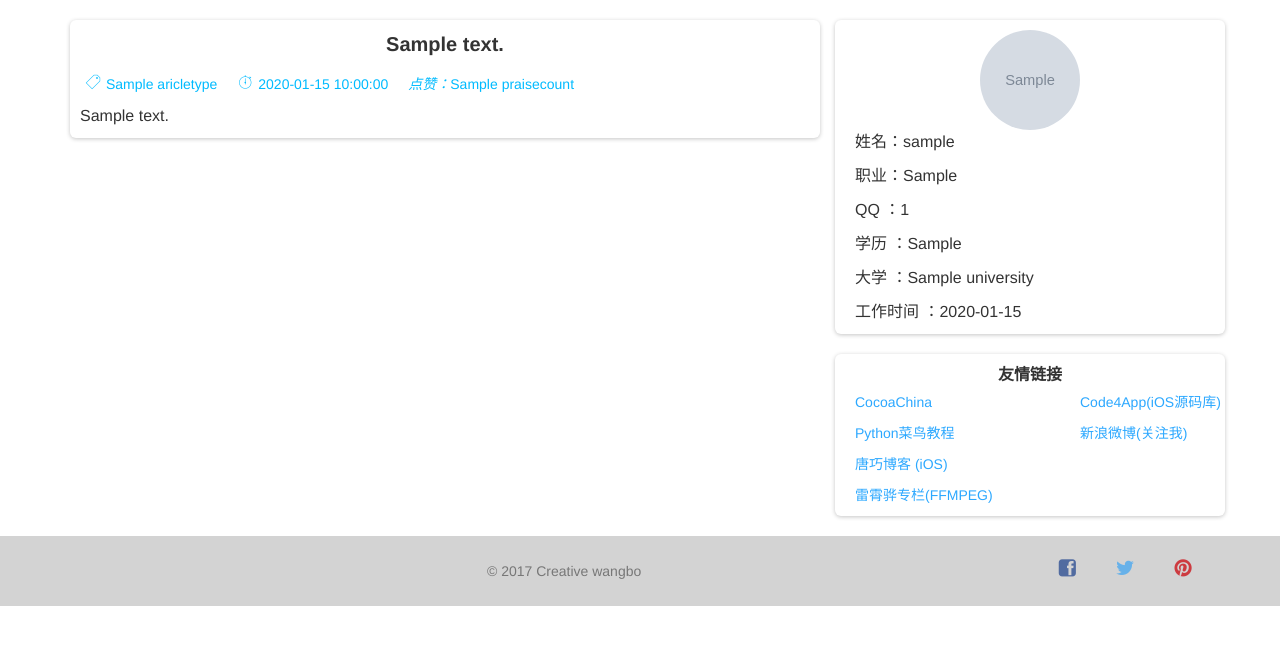
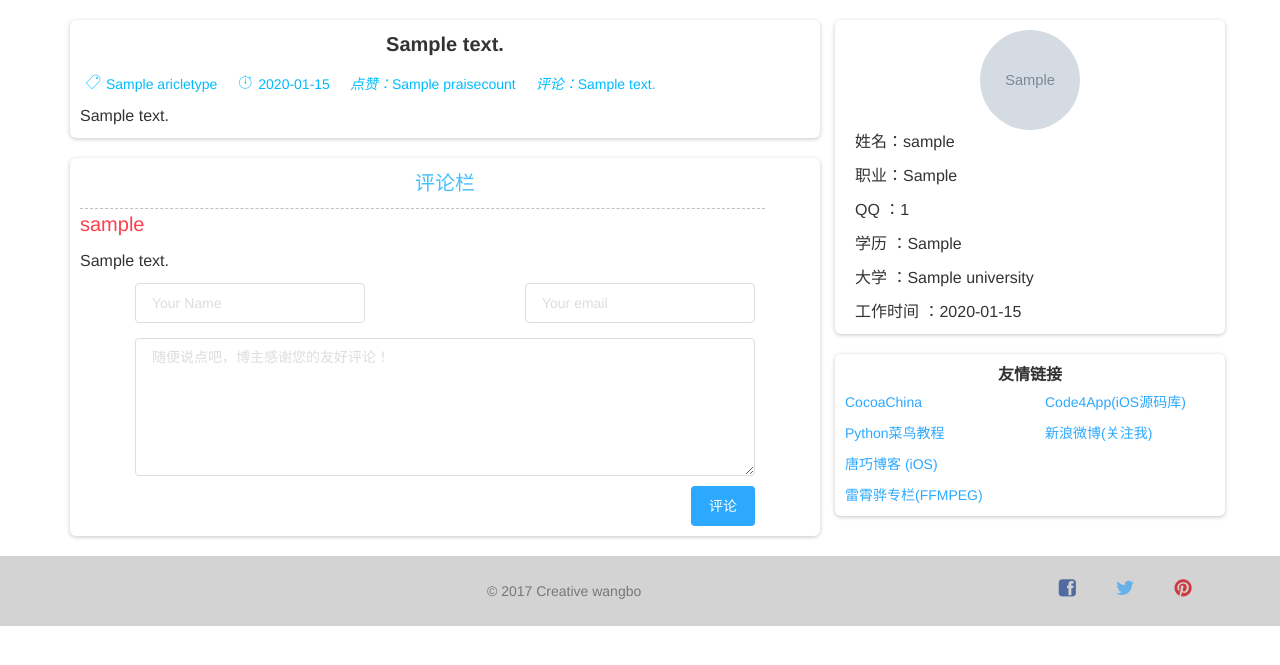
Before and after one commit to laughingwb/Myblog, a Django app: template templates/aricledetail.html in a window 1280 px wide. Shown: the part 81-746 px from the top of the page. Run offline with Django 3.2, Linux system fonts and the light colour scheme; the template is opened without the code that fills it: most values are stand-ins (such as "Sample title", 1, 10 or a date in 2020); grey boxes marked "Sample" are stand-in pictures; some libraries are stand-ins or nearby versions.

Commit message:
提交代码
提交代码

```diff
--- a/mylife/admin.py
+++ b/mylife/admin.py
@@ -1,7 +1,7 @@
 from django.contrib import admin
-from .models import Lifenote,Aricletype,Comment
+from .models import Lifenote,Aricletype,CommentAricle
 # Register your models here.
 
 admin.site.register(Lifenote)
 admin.site.register(Aricletype)
-admin.site.register(Comment)
+admin.site.register(CommentAricle)
--- a/templates/aricledetail.html
+++ b/templates/aricledetail.html
@@ -8,8 +8,9 @@
             <div class="collapse navbar-collapse" style="margin-top: 10px">
                 <ul class="nav navbar-nav" style="font-size: 14px;color: #00bbff">
                     <li><i style="font-size: 16px;margin-right: 5px" class="pe-7s-ticket"></i>{{ aricledetail.aricletype }}</li>
-                    <li style="margin-left: 20px"><i style="font-size: 16px;margin-right: 5px" class="pe-7s-stopwatch"></i>{{ aricledetail.created_on|date:"Y-m-d H:i:s"  }}</li>
+                    <li style="margin-left: 20px"><i style="font-size: 16px;margin-right: 5px" class="pe-7s-stopwatch"></i>{{ aricledetail.created_on|date:"Y-m-d"  }}</li>
                     <li style="margin-left: 20px"><i style="font-size: 14px" >点赞：</i>{{ aricledetail.praisecount }}</li>
+                    <li style="margin-left: 20px"><i style="font-size: 14px" >评论：</i>{{ commentmun }}</li>
                 </ul>
             </div>
             <div class="row">
@@ -19,4 +20,37 @@
             </div>
         </div>
      </div>
+     <div class="card">
+        <div class="card-block">
+            <div class="row"><p style="font-size: 20px;margin-top: 10px;color: #45c0fd" class="text-center">评论栏</p></div>
+            {% for list in commentlist %}
+                <div class="row">
+                    <div class="col-md-11" style="margin-left: 10px;">
+                        <div style="border-top:1px dashed #c0c0c0;">
+                            <p style="font-size: 20px;color: #FB404B">{{ list.user_name }}</p>
+                            <p style="font-size: 16px">{{ list.content_comment }}</p>
+                        </div>
+                    </div>
+                </div>
+            {% endfor %}
+            <div class="row">
+                 <div class="col-md-4 col-md-offset-1">
+                    <div class="form-group">
+                         <input type="username" required="required" class="form-control" placeholder="Your Name"/>
+                    </div>
+                </div>
+                <div class="col-md-4 col-md-offset-2">
+                    <div class="form-group">
+                         <input type="email" required="required" class="form-control" placeholder="Your email"/>
+                    </div>
+                </div>
+                <div class="col-md-10 col-md-offset-1" style="margin-bottom: 10px">
+                    <textarea class="form-control" placeholder="随便说点吧，博主感谢您的友好评论！" rows="6"></textarea>
+                </div>
+                <div class="col-md-10 col-md-offset-1" style="margin-bottom: 10px">
+                     <a href="#" class="btn btn-info btn-fill pull-right">评论</a>
+                </div>
+            </div>
+        </div>
+     </div>
 {% endblock %}
--- a/templates/base.html
+++ b/templates/base.html
@@ -107,13 +107,13 @@
                                         <label style="font-size: 16px;margin-top: 10px;">友情链接</label>
                                     </div>
                                     <div class="row">
-                                        <div class="col-md-5" style="margin-left: 20px">
-                                            <p style="font-size: 14px"><a target="view_window" href="http://www.cocoachina.com">CocoaChina</a></p>
-                                            <p style="font-size: 14px"> <a target="view_window" href="http://www.runoob.com/python/python-tutorial.html">Python菜鸟教程</a></p>
-                                            <p style="font-size: 14px"> <a target="view_window" href="http://blog.devtang.com">唐巧博客 (iOS)</a></p>
-                                            <p style="font-size: 14px"><a target="view_window" href="http://blog.csdn.net/leixiaohua1020/">雷霄骅专栏(FFMPEG)</a></p>
+                                        <div class="col-md-6">
+                                            <p style="font-size: 14px;margin-left: 10px"><a target="view_window" href="http://www.cocoachina.com">CocoaChina</a></p>
+                                            <p style="font-size: 14px;margin-left: 10px"> <a target="view_window" href="http://www.runoob.com/python/python-tutorial.html">Python菜鸟教程</a></p>
+                                            <p style="font-size: 14px;margin-left: 10px"> <a target="view_window" href="http://blog.devtang.com">唐巧博客 (iOS)</a></p>
+                                            <p style="font-size: 14px;margin-left: 10px"><a target="view_window" href="http://blog.csdn.net/leixiaohua1020/">雷霄骅专栏(FFMPEG)</a></p>
                                         </div>
-                                        <div class="col-md-5 pull-right">
+                                        <div class="col-md-6 pull-right">
                                             <p style="font-size: 14px"><a target="view_window" href="http://code4app.qiniudn.com">Code4App(iOS源码库)</a></p>
                                             <p style="font-size: 14px"> <a target="view_window" href="http://weibo.com/2697914143/profile?topnav=1&wvr=6">新浪微博(关注我)</a></p>
                                         </div>
--- a/templates/home.html
+++ b/templates/home.html
@@ -23,7 +23,7 @@
                 </div>
                 <div>
                     <div class="col-md-4" style="color: #00bbff">
-                         <p style="font-size: 14px;margin-left: 10px;">评论（{{ list.praisecount }}）</p>
+                         <p style="font-size: 14px;margin-left: 10px;">点赞（{{ list.praisecount }}）</p>
                     </div>
                 </div>
             </div>
```
Also changed, not shown: mylife/models.py (+14 -5 lines), mylife/views.py (+6 -2 lines).
